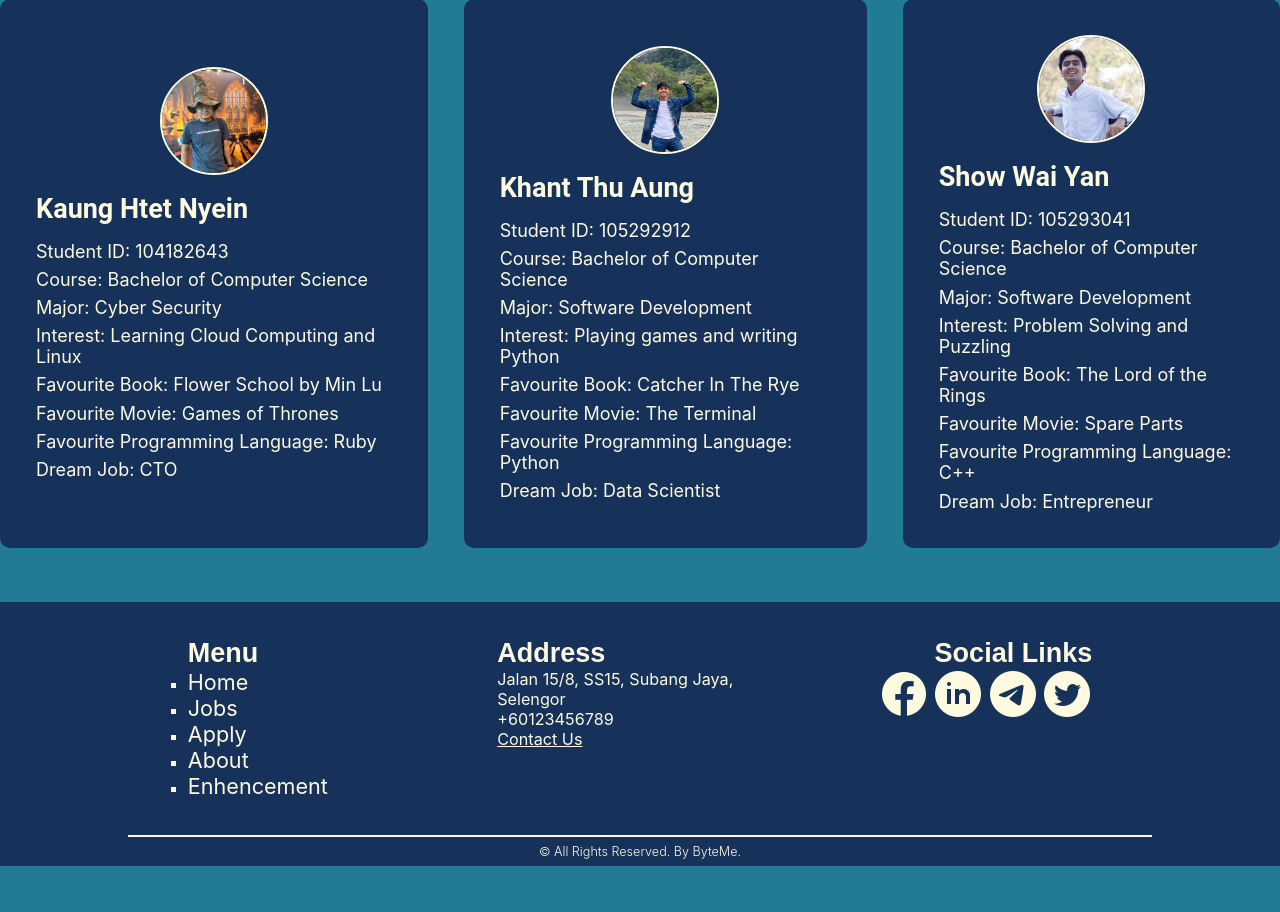
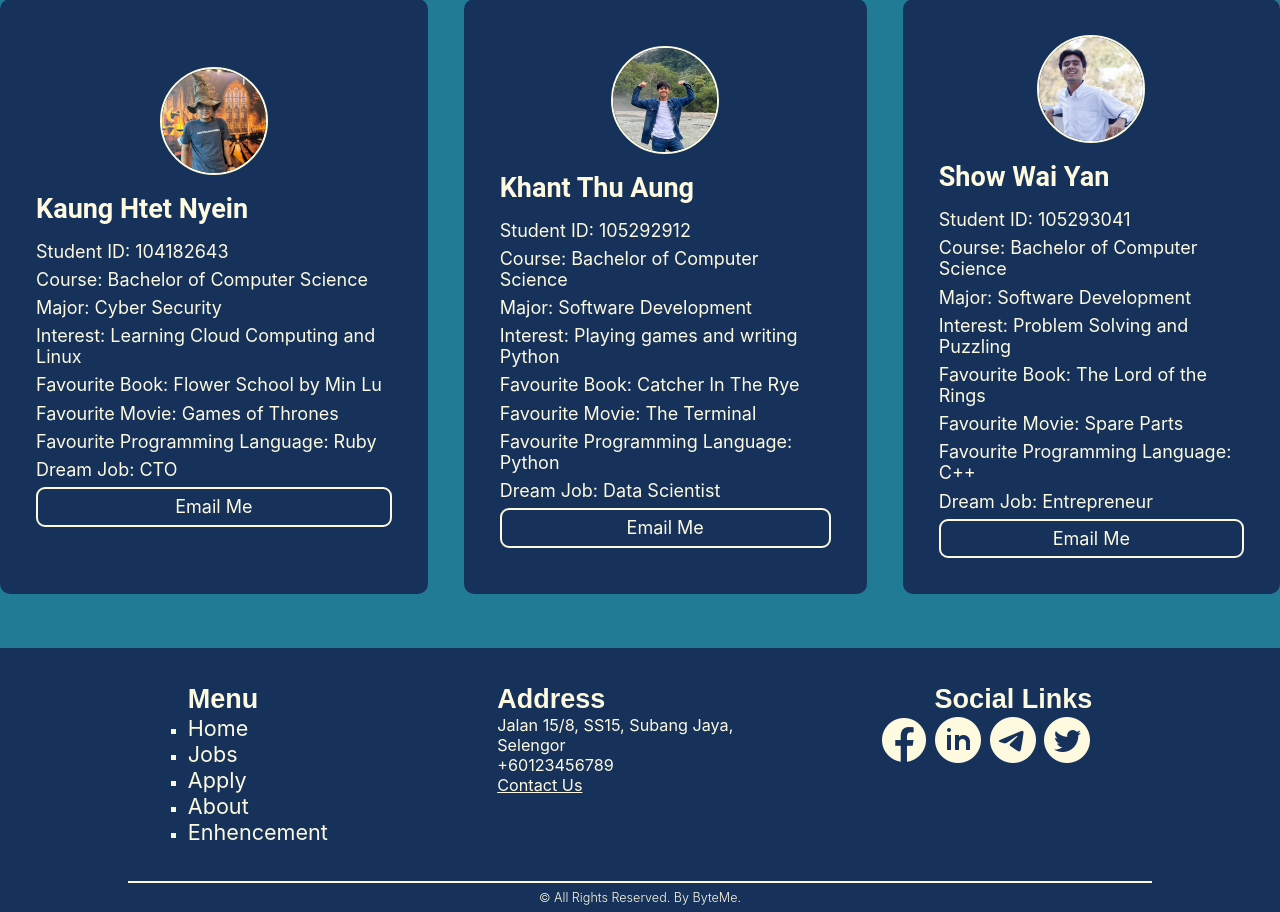
Before and after one commit to Showwaiyan/jobs-adv-website, a PHP site: page /about.html in a window 1280 px wide. Shown: the part 1201-2113 px from the top of the page. Before the commit the page ends 2067 px from the top, so only its background shows below. Run offline with PHP 8.4, Linux system fonts and the light colour scheme.

Commit message:
added email me button in person cards

```diff
--- a/about.html
+++ b/about.html
@@ -267,6 +267,7 @@
                     <p>Favourite Movie: Games of Thrones</p>
                     <p>Favourite Programming Language: Ruby</p>
                     <p>Dream Job: CTO</p>
+                    <p><a href="mailto:104182643@student.swin.edu.au">Email Me</a></p>
                 </div>
             </div>
             <div class="person">
@@ -283,6 +284,7 @@
                     <p>Favourite Movie: The Terminal</p>
                     <p>Favourite Programming Language: Python</p>
                     <p>Dream Job: Data Scientist</p>
+                    <p><a href="mailto:105292912@student.swin.edu.au">Email Me</a></p>
                 </div>
             </div>
             <div class="person">
@@ -299,6 +301,7 @@
                     <p>Favourite Movie: Spare Parts</p>
                     <p>Favourite Programming Language: C++ </p>
                     <p>Dream Job: Entrepreneur </p>
+                    <p><a href="mailto:105293041@student.swin.edu.au">Email Me</a></p>
                 </div>
             </div>
         </section>
--- a/styles/style.css
+++ b/styles/style.css
@@ -1271,12 +1271,32 @@ div.hide{
   border: 2px solid var(--main-font-color);
   border-radius: 50%;
 }
+.person .person-description p:last-child{
+  justify-self: center;
+  padding: 0.4rem;
+  border-radius: 0.5rem;
+  width: 100%;
+  border: 2px solid var(--main-font-color);
+  text-align: center;
+}
+.person .person-description p a {
+  color: var(--main-font-color);
+  text-decoration: none;
+}
+
   /* person card end */
 /* Style end */
 
 /* Hover state start */
 #time-table td:hover{
   background-color: var(--main-font-color);
+  color: var(--main-color);
+}
+.person .person-description p:last-child:hover{
+  background-color: var(--main-font-color);
+  color: var(--main-color);
+}
+.person .person-description p:last-child:hover a{
   color: var(--main-color);
 }
 /* Hover state end */
```
